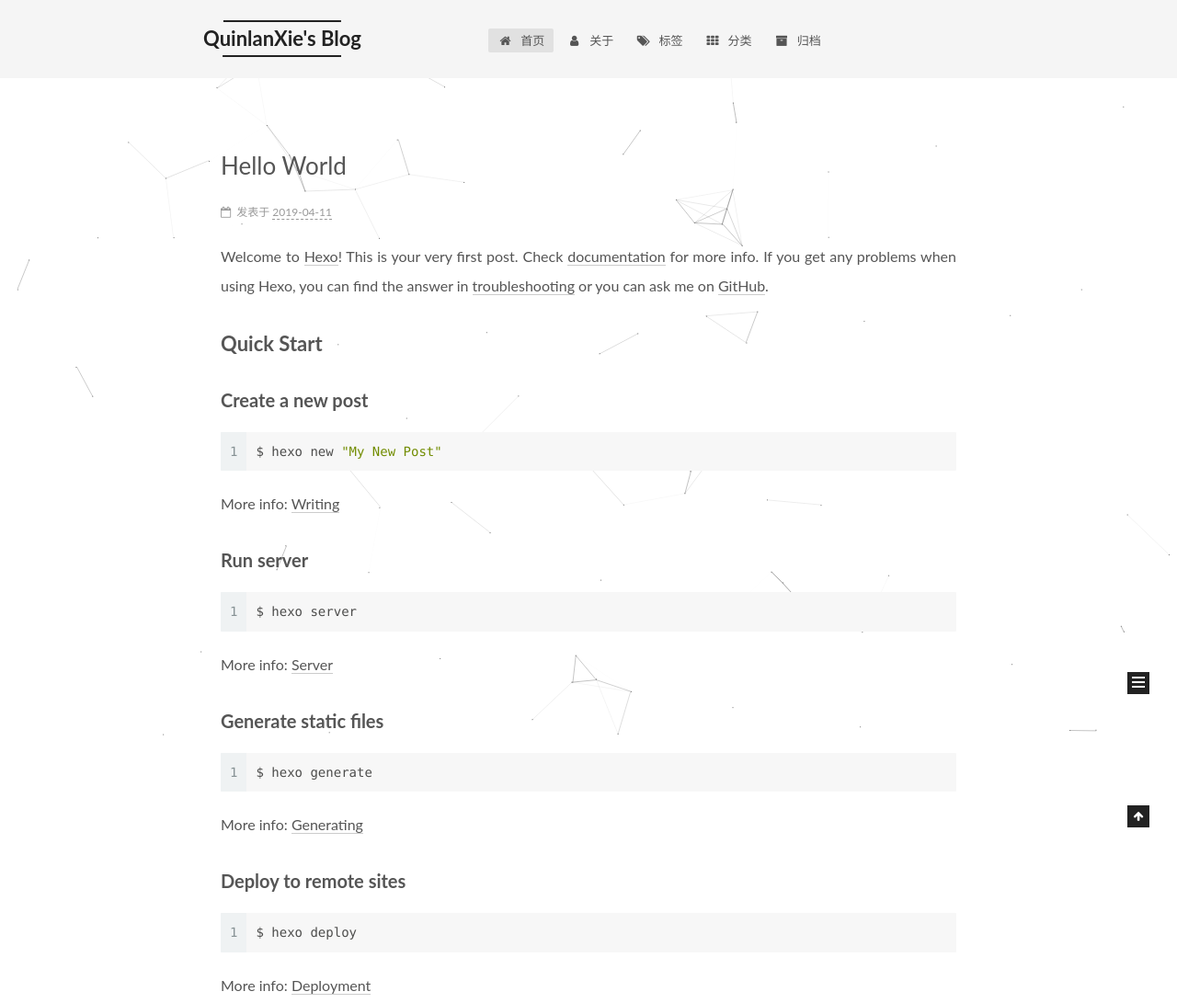
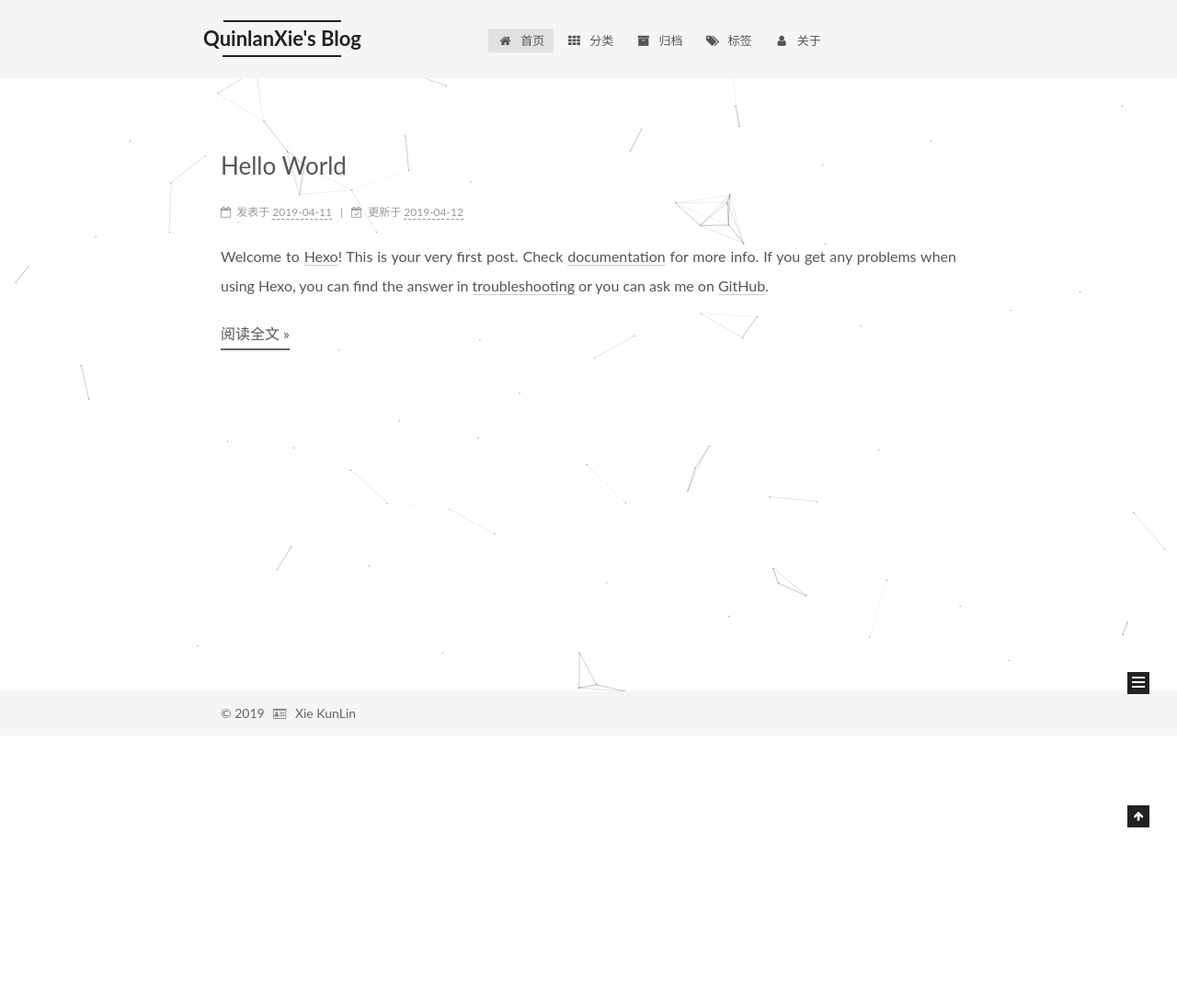
Before and after one commit to QuinlanXie/QuinlanXie.github.io, a plain HTML site: page index.html in a window 1280 px wide. Shown: the top 1091 px of the page at 92% size. After the commit the page ends 800 px from the top, so only its background shows below. Drawn offline with Linux system fonts and the light colour scheme; some packages are replaced by stand-ins of ours; a script that the page names is missing.

Commit message:
Site updated: 2019-04-12 00:30:29

```diff
--- a/css/main.css
+++ b/css/main.css
@@ -1768,7 +1768,7 @@ pre .javascript .function {
   width: 4px;
   height: 4px;
   border-radius: 50%;
-  background: #52734d;
+  background: #6012ff;
 }
 .feed-link,
 .chat {
--- a/index.html
+++ b/index.html
@@ -227,40 +227,6 @@
 
 
 
-          <li class="menu-item menu-item-about">
-
-
-
-
-
-
-
-
-
-    <a href="/about/" rel="section"><i class="menu-item-icon fa fa-fw fa-user"></i> <br>关于</a>
-
-  </li>
-
-
-
-
-          <li class="menu-item menu-item-tags">
-
-
-
-
-
-
-
-
-
-    <a href="/tags/" rel="section"><i class="menu-item-icon fa fa-fw fa-tags"></i> <br>标签</a>
-
-  </li>
-
-
-
-
           <li class="menu-item menu-item-categories">
 
 
@@ -289,6 +255,40 @@
 
 
     <a href="/archives/" rel="section"><i class="menu-item-icon fa fa-fw fa-archive"></i> <br>归档</a>
+
+  </li>
+
+
+
+
+          <li class="menu-item menu-item-tags">
+
+
+
+
+
+
+
+
+
+    <a href="/tags/" rel="section"><i class="menu-item-icon fa fa-fw fa-tags"></i> <br>标签</a>
+
+  </li>
+
+
+
+
+          <li class="menu-item menu-item-about">
+
+
+
+
+
+
+
+
+
+    <a href="/about/" rel="section"><i class="menu-item-icon fa fa-fw fa-user"></i> <br>关于</a>
 
   </li>
 
@@ -389,7 +389,25 @@
 
 
 
+
+
+
+
+                <span class="post-meta-divider">|</span>
+
+
+                <span class="post-meta-item-icon">
+                  <i class="fa fa-calendar-check-o"></i>
+                </span>
+
+                  <span class="post-meta-item-text">更新于</span>
+
+                <time title="修改时间：2019-04-12 00:24:20" itemprop="dateModified" datetime="2019-04-12T00:24:20+08:00">2019-04-12</time>
+
+
           </span>
+
+
 
 
 
@@ -421,21 +439,19 @@
 
 
 
+          <p>Welcome to <a href="https://hexo.io/" target="_blank" rel="noopener">Hexo</a>! This is your very first post. Check <a href="https://hexo.io/docs/" target="_blank" rel="noopener">documentation</a> for more info. If you get any problems when using Hexo, you can find the answer in <a href="https://hexo.io/docs/troubleshooting.html" target="_blank" rel="noopener">troubleshooting</a> or you can ask me on <a href="https://github.com/hexojs/hexo/issues" target="_blank" rel="noopener">GitHub</a>.<br>
+          <!--noindex-->
 
-            <p>Welcome to <a href="https://hexo.io/" target="_blank" rel="noopener">Hexo</a>! This is your very first post. Check <a href="https://hexo.io/docs/" target="_blank" rel="noopener">documentation</a> for more info. If you get any problems when using Hexo, you can find the answer in <a href="https://hexo.io/docs/troubleshooting.html" target="_blank" rel="noopener">troubleshooting</a> or you can ask me on <a href="https://github.com/hexojs/hexo/issues" target="_blank" rel="noopener">GitHub</a>.</p>
-<h2 id="Quick-Start"><a href="#Quick-Start" class="headerlink" title="Quick Start"></a>Quick Start</h2><h3 id="Create-a-new-post"><a href="#Create-a-new-post" class="headerlink" title="Create a new post"></a>Create a new post</h3><figure class="highlight bash"><table><tr><td class="gutter"><pre><span class="line">1</span><br></pre></td><td class="code"><pre><span class="line">$ hexo new <span class="string">"My New Post"</span></span><br></pre></td></tr></table></figure>
-<p>More info: <a href="https://hexo.io/docs/writing.html" target="_blank" rel="noopener">Writing</a></p>
-<h3 id="Run-server"><a href="#Run-server" class="headerlink" title="Run server"></a>Run server</h3><figure class="highlight bash"><table><tr><td class="gutter"><pre><span class="line">1</span><br></pre></td><td class="code"><pre><span class="line">$ hexo server</span><br></pre></td></tr></table></figure>
-<p>More info: <a href="https://hexo.io/docs/server.html" target="_blank" rel="noopener">Server</a></p>
-<h3 id="Generate-static-files"><a href="#Generate-static-files" class="headerlink" title="Generate static files"></a>Generate static files</h3><figure class="highlight bash"><table><tr><td class="gutter"><pre><span class="line">1</span><br></pre></td><td class="code"><pre><span class="line">$ hexo generate</span><br></pre></td></tr></table></figure>
-<p>More info: <a href="https://hexo.io/docs/generating.html" target="_blank" rel="noopener">Generating</a></p>
-<h3 id="Deploy-to-remote-sites"><a href="#Deploy-to-remote-sites" class="headerlink" title="Deploy to remote sites"></a>Deploy to remote sites</h3><figure class="highlight bash"><table><tr><td class="gutter"><pre><span class="line">1</span><br></pre></td><td class="code"><pre><span class="line">$ hexo deploy</span><br></pre></td></tr></table></figure>
-<p>More info: <a href="https://hexo.io/docs/deployment.html" target="_blank" rel="noopener">Deployment</a></p>
+            <div class="post-button text-center">
+              <a class="btn" href="/2019/04/11/hello-world/#more" rel="contents">
+                阅读全文 &raquo;
+              </a>
+            </div>
+
+          <!--/noindex-->
 
 
-
-
-    </div>
+    </p></div>
 
 
 
```
Also changed, not shown: 2019/04/11/hello-world/index.html (+60 -39 lines), archives/2019/04/index.html (+34 -34 lines), archives/2019/index.html (+34 -34 lines), archives/index.html (+34 -34 lines).
